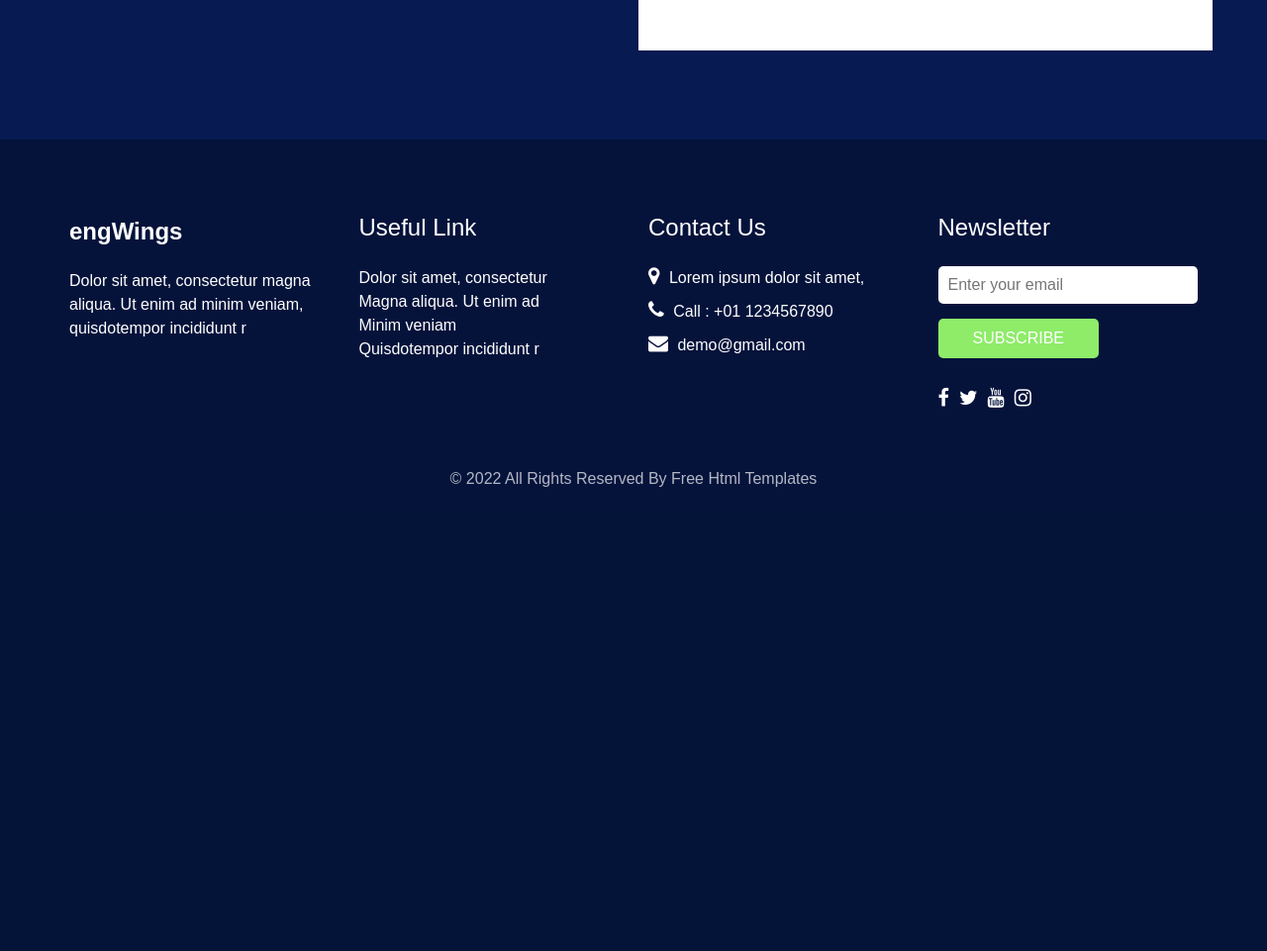
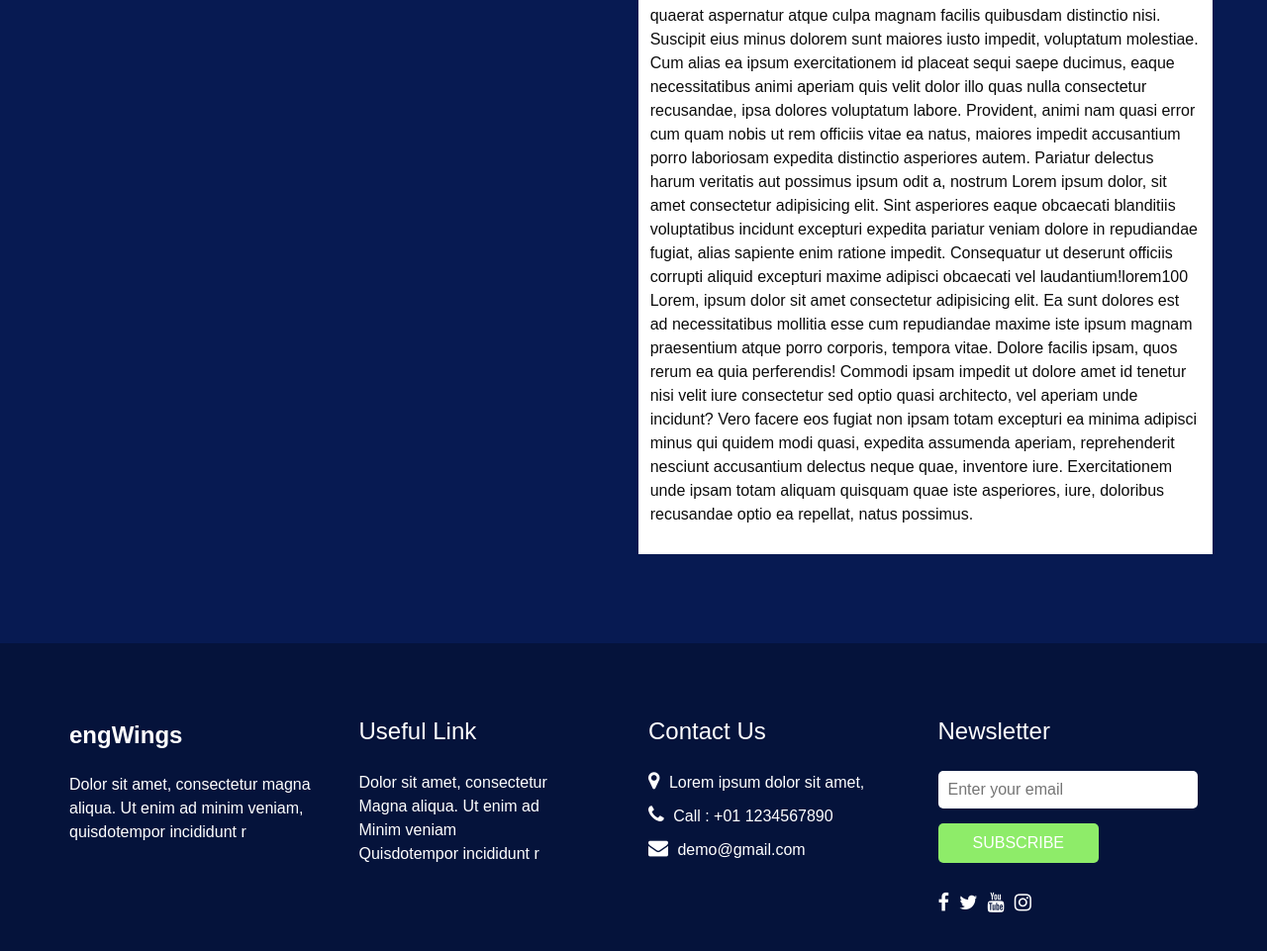
Before and after one commit to 6620913/engWings, a Django app: page /content in a window 1280 px wide. Shown: the part 564-1525 px from the top of the page at 99% size. Before the commit the page ends 1056 px from the top, so only its background shows below. Run offline with Django 3.2, Linux system fonts and the light colour scheme; data comes from the database, SQL or seed files in the repository; some libraries are stand-ins or nearby versions.

Commit message:
content front end prototype ready

```diff
--- a/engWings/static/css/content.css
+++ b/engWings/static/css/content.css
@@ -482,7 +482,7 @@ a:focus {
 .about_section .row {
   -webkit-box-align: center;
       -ms-flex-align: center;
-          align-items: center;
+  /* align-items: center; */
 }
 
 
@@ -491,7 +491,8 @@ a:focus {
 }
 .about_section .detail-box {
     background-color: #ffffff;
-    padding: 45px 25px;
+
+    padding: 2%;
     -webkit-box-shadow: 0 0 5px 0 rgba(0, 0, 0, 0.05);
             box-shadow: 0 0 5px 0 rgba(0, 0, 0, 0.05);
     position: relative;
@@ -509,7 +510,7 @@ a:focus {
 
 .about_section video {
   background-color: #180b4b;
-  padding: 1px 1px;
+  padding: 5px;
   -webkit-box-shadow: 0 0 5px 0 rgba(0, 0, 0, 0.05);
           box-shadow: 0 0 5px 0 rgba(0, 0, 0, 0.05);
   position: relative;
@@ -521,10 +522,7 @@ a:focus {
 .about_section .detail-box p {
   margin-top: 5px;
 }
-/* .about_section video{
-  width: auto;
-  height: auto;
-} */
+
 
 .about_section .detail-box a {
   display: inline-block;
--- a/engWings/templates/content.html
+++ b/engWings/templates/content.html
@@ -158,6 +158,8 @@
               <button>title</button>
               <br>
               <button>title</button>
+              Lorem ipsum dolor sit amet consectetur adipisicing elit. Corporis minima amet sint, vitae culpa ullam eaque pariatur ex suscipit maiores? Exercitationem quaerat aspernatur atque culpa magnam facilis quibusdam distinctio nisi. Suscipit eius minus dolorem sunt maiores iusto impedit, voluptatum molestiae. Cum alias ea ipsum exercitationem id placeat sequi saepe ducimus, eaque necessitatibus animi aperiam quis velit dolor illo quas nulla consectetur recusandae, ipsa dolores voluptatum labore. Provident, animi nam quasi error cum quam nobis ut rem officiis vitae ea natus, maiores impedit accusantium porro laboriosam expedita distinctio asperiores autem. Pariatur delectus harum veritatis aut possimus ipsum odit a, nostrum Lorem ipsum dolor, sit amet consectetur adipisicing elit. Sint asperiores eaque obcaecati blanditiis voluptatibus incidunt excepturi expedita pariatur veniam dolore in repudiandae fugiat, alias sapiente enim ratione impedit. Consequatur ut deserunt officiis corrupti aliquid excepturi maxime adipisci obcaecati vel laudantium!lorem100
+              Lorem, ipsum dolor sit amet consectetur adipisicing elit. Ea sunt dolores est ad necessitatibus mollitia esse cum repudiandae maxime iste ipsum magnam praesentium atque porro corporis, tempora vitae. Dolore facilis ipsam, quos rerum ea quia perferendis! Commodi ipsam impedit ut dolore amet id tenetur nisi velit iure consectetur sed optio quasi architecto, vel aperiam unde incidunt? Vero facere eos fugiat non ipsam totam excepturi ea minima adipisci minus qui quidem modi quasi, expedita assumenda aperiam, reprehenderit nesciunt accusantium delectus neque quae, inventore iure. Exercitationem unde ipsam totam aliquam quisquam quae iste asperiores, iure, doloribus recusandae optio ea repellat, natus possimus.
 
             </p>
             <!-- <div class="btn-box">
@@ -189,6 +191,7 @@
             </a>
             <p>
               Dolor sit amet, consectetur magna aliqua. Ut enim ad minim veniam, quisdotempor incididunt r
+
             </p>
           </div>
         </div>
```
